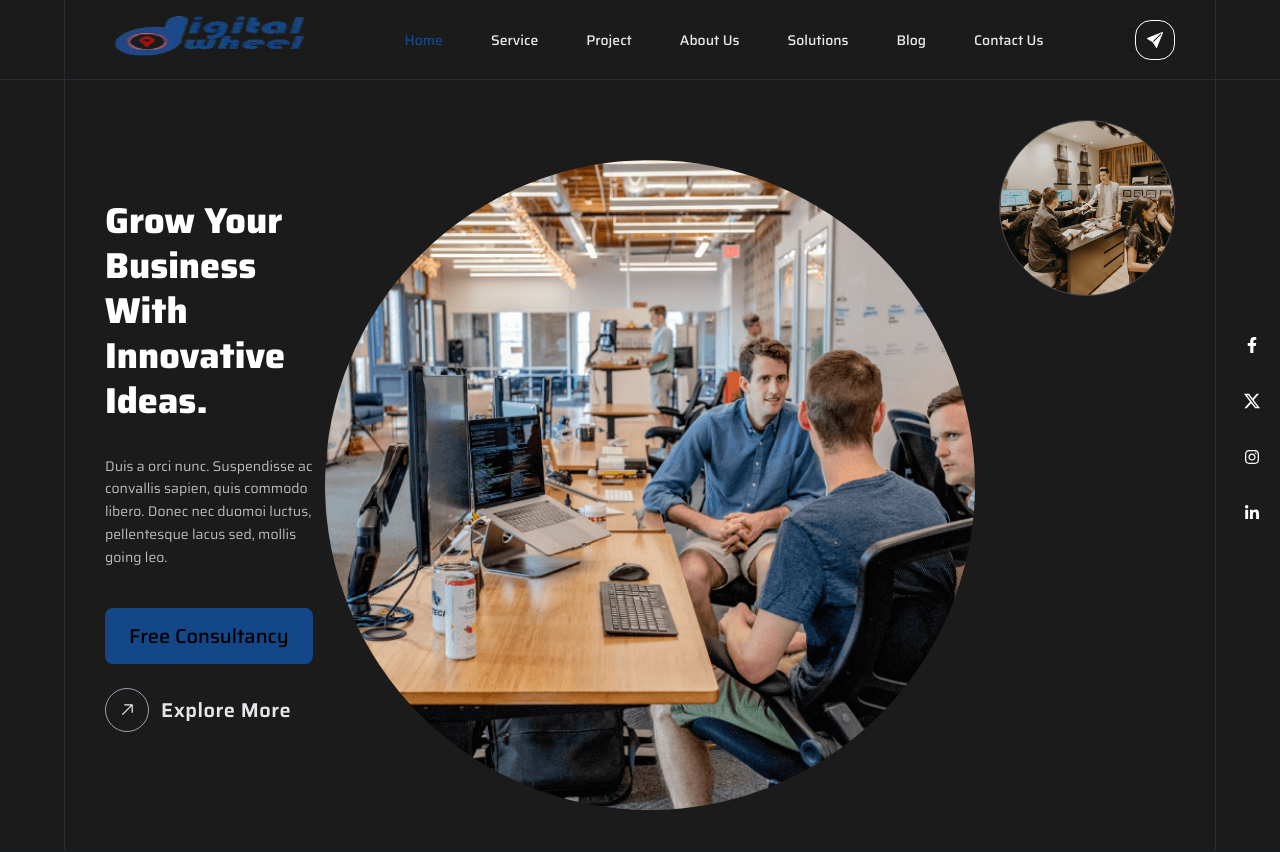
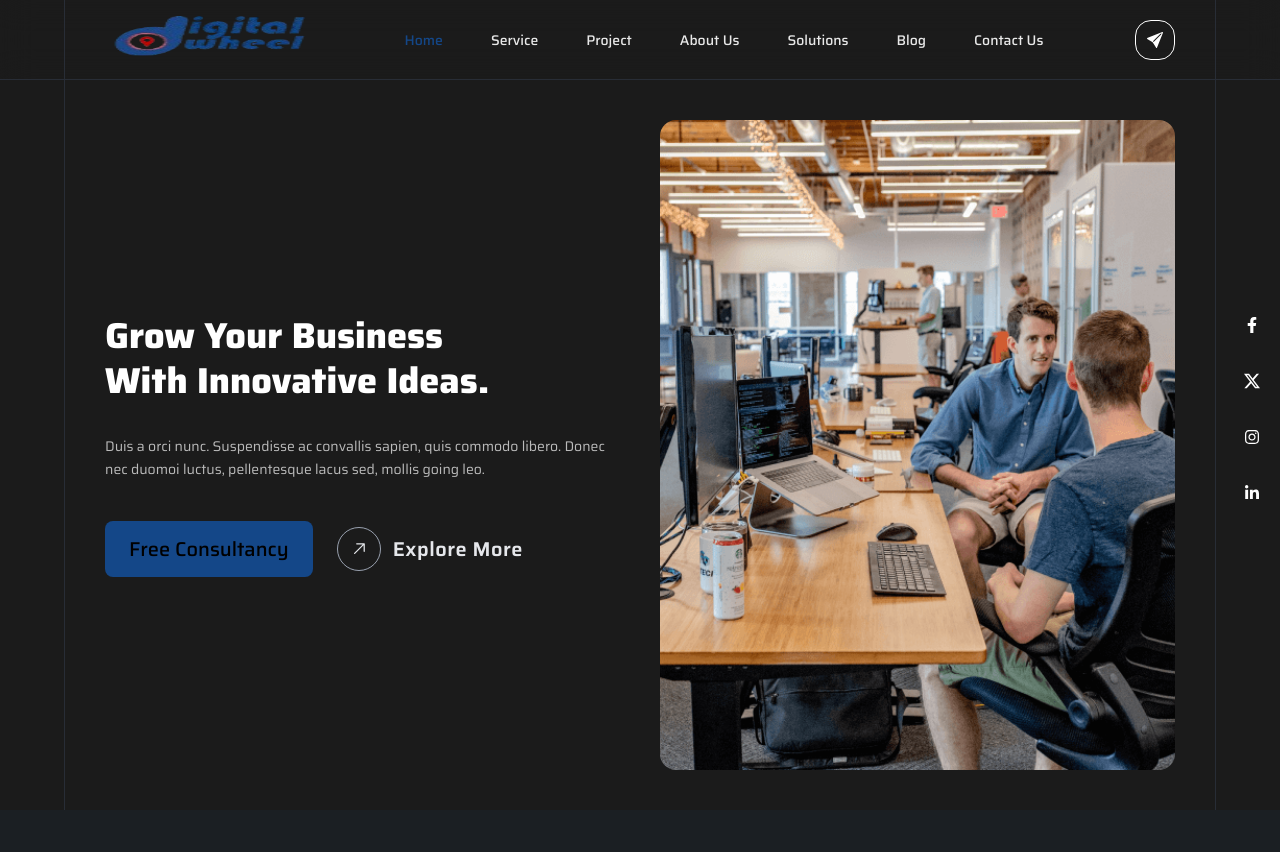
Before and after one commit to Naimul920/company-profile-next-js, a Next.js app: page / in a window 1280 px wide. Shown: the top 852 px of the page. Built offline with nearby package versions, Linux system fonts and the light colour scheme.

Commit message:
change hero carousel

```diff
--- a/src/features/feedback/logo.tsx
+++ b/src/features/feedback/logo.tsx
@@ -10,10 +10,8 @@ export function Logo({ className }: { className?: string }) {
       <Image
         src={CompanyLogo}
         alt="Company Logo"
-        // Keep these close to the actual visual size you want
         width={192}
         height={48}
-        // Critical element: load immediately to avoid layout jump
         priority
         className={cn("h-10 w-48", className)}
       />
--- a/src/features/home/hero-carousel.tsx
+++ b/src/features/home/hero-carousel.tsx
@@ -69,7 +69,7 @@ export default function HeroCarousel() {
           />
         </div>
 
-        <div className="relative flex  w-full flex-row items-center justify-between p-10  ">
+        <div className="relative flex  gap-10 w-full flex-row items-center justify-between p-10  ">
           <LeftContent />
           <RightImage index={index} />
         </div>
@@ -83,7 +83,7 @@ export default function HeroCarousel() {
 /* ------------------------------------------------------------------ */
 function LeftContent() {
   return (
-    <div className="z-10 flex flex-col justify-center w-full  px-5 sm:px-10 lg:px-0 ">
+    <div className="z-10 flex flex-col justify-center px-5 sm:px-10 lg:px-0 w-1/2">
       <h1 className="text-4xl font-extrabold leading-tight">
         Grow Your Business <br /> With Innovative Ideas.
       </h1>
@@ -114,10 +114,10 @@ function LeftContent() {
 
 export function RightImage({ index }: { index: number }) {
   return (
-    <div className="hidden lg:block">
+    <div className="hidden lg:block w-1/2">
       <div className="relative flex justify-end gap-6">
         {/* Circular image area */}
-        <div className="group relative z-10 mr-0 mt-10 h-[500px] w-[500px] xl:h-[650px] xl:w-[650px] shrink-0 overflow-hidden rounded-full">
+        <div className="group relative z-10 mr-0  h-[500px] w-full xl:h-[650px] shrink-0 overflow-hidden rounded-2xl">
           {IMAGES.map((s, i) => (
             <Image
               key={i}
@@ -136,7 +136,7 @@ export function RightImage({ index }: { index: number }) {
         </div>
 
         {/* Circular preview with image + play icon (opens video) */}
-        <div className="h-min w-min">
+        {/* <div className="h-min w-min">
           <Dialog modal={false}>
             <DialogTrigger asChild>
               <button
@@ -174,7 +174,7 @@ export function RightImage({ index }: { index: number }) {
               </div>
             </DialogContent>
           </Dialog>
-        </div>
+        </div> */}
       </div>
     </div>
   );
```
Also changed, not shown: src/assets/img/logo2.png (added).
